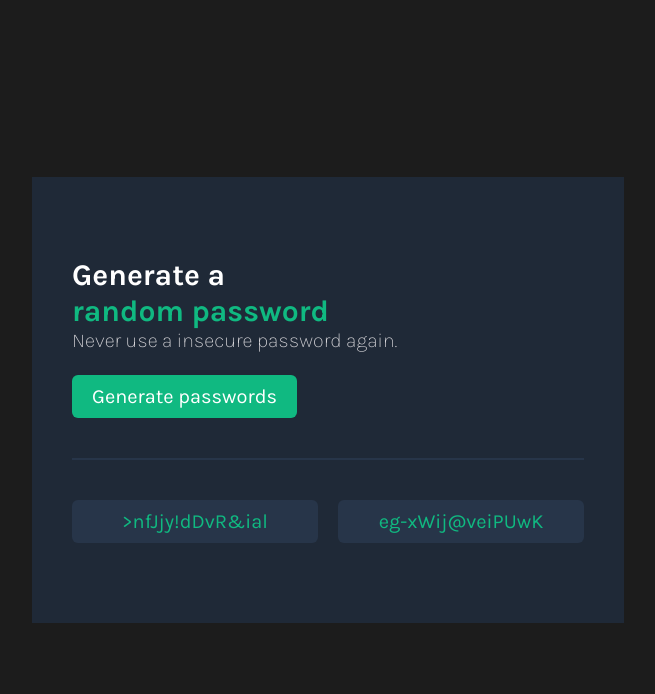
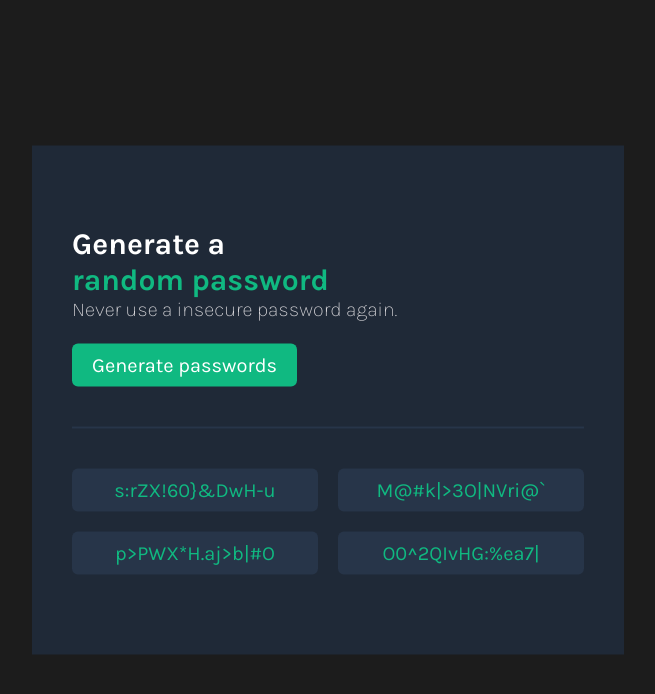
Before and after one commit to henriktb2008/password-generator, a plain HTML site: page index.html in a window 1280 px wide. Both pictures are taken after a click on the button "Generate passwords". Shown: the whole page, without its empty margins (312-967 px from the left). Drawn offline with Linux system fonts and the light colour scheme.

Commit message:
generator

```diff
--- a/index.html
+++ b/index.html
@@ -14,13 +14,8 @@
             <br>
             <button onclick="generatePasswords()">Generate passwords</button>
             <hr>
-            <div class="password-container">
-                <p class="password highlighted">
-                    >nfJjy!dDvR&ial
-                </p>
-                <p class="password highlighted">
-                    eg-xWij@veiPUwK
-                </p>
+            <div class="password-container" id="password-container">
+
             </div>
 		</main>
         <script src="index.js"></script>
--- a/index.js
+++ b/index.js
@@ -1,6 +1,26 @@
 const characters = ["A","B","C","D","E","F","G","H","I","J","K","L","M","N","O","P","Q","R","S","T","U","V","W","X","Y","Z","a","b","c","d","e","f","g","h","i","j","k","l","m","n","o","p","q","r","s","t","u","v","w","x","y","z", "0", "1", "2", "3", "4", "5", "6", "7", "8", "9","~","`","!","@","#","$","%","^","&","*","(",")","_","-","+","=","{","[","}","]",",","|",":",";","<",">",".","?",
 "/"]
 
+let passwordContainerEl = document.getElementById("password-container")
+
 function generatePasswords() {
     console.log("clicked")
+    while (passwordContainerEl.firstChild) {
+        passwordContainerEl.removeChild(passwordContainerEl.lastChild)
+    }
+
+    for (let i = 0; i < 4; i++) {
+        addPassword(15)
+    }
 }
+
+function addPassword(passwordLength) {
+	const newPassword = document.createElement("p")
+    newPassword.classList.add("password")
+    newPassword.classList.add("highlighted")
+
+    for (let i = 0; i < passwordLength; i++) {
+        newPassword.textContent += characters[Math.floor(Math.random() * characters.length)]
+    }
+	passwordContainerEl.appendChild(newPassword)
+}
```
